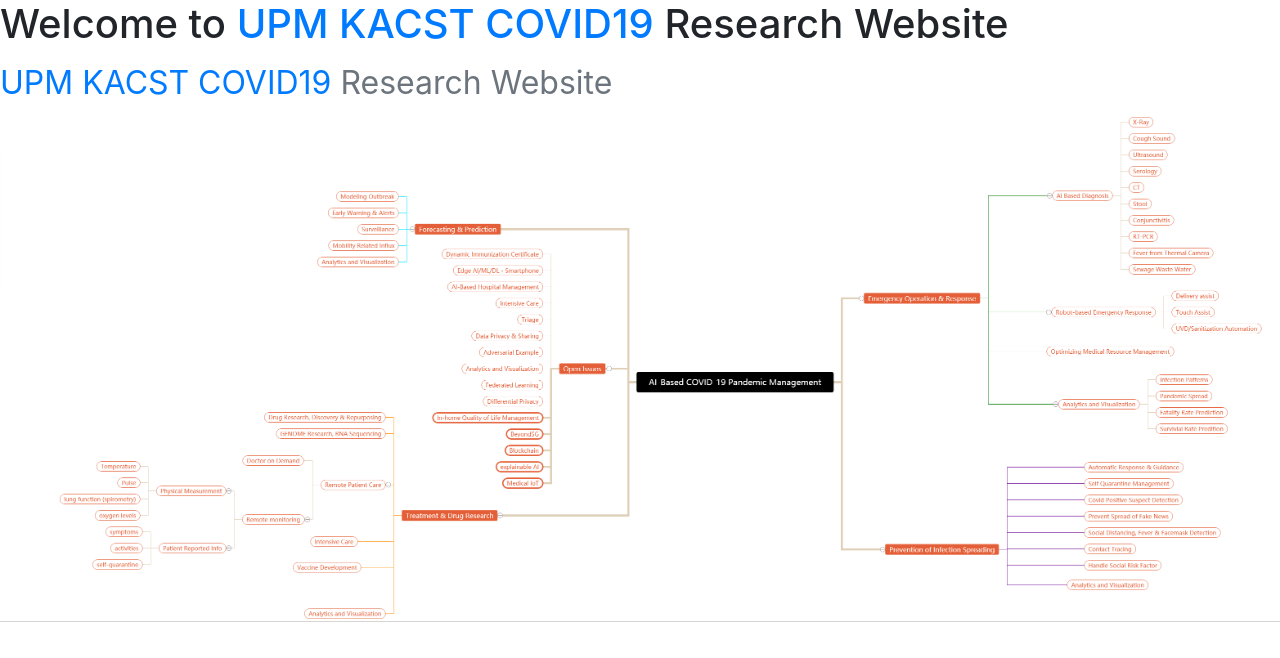
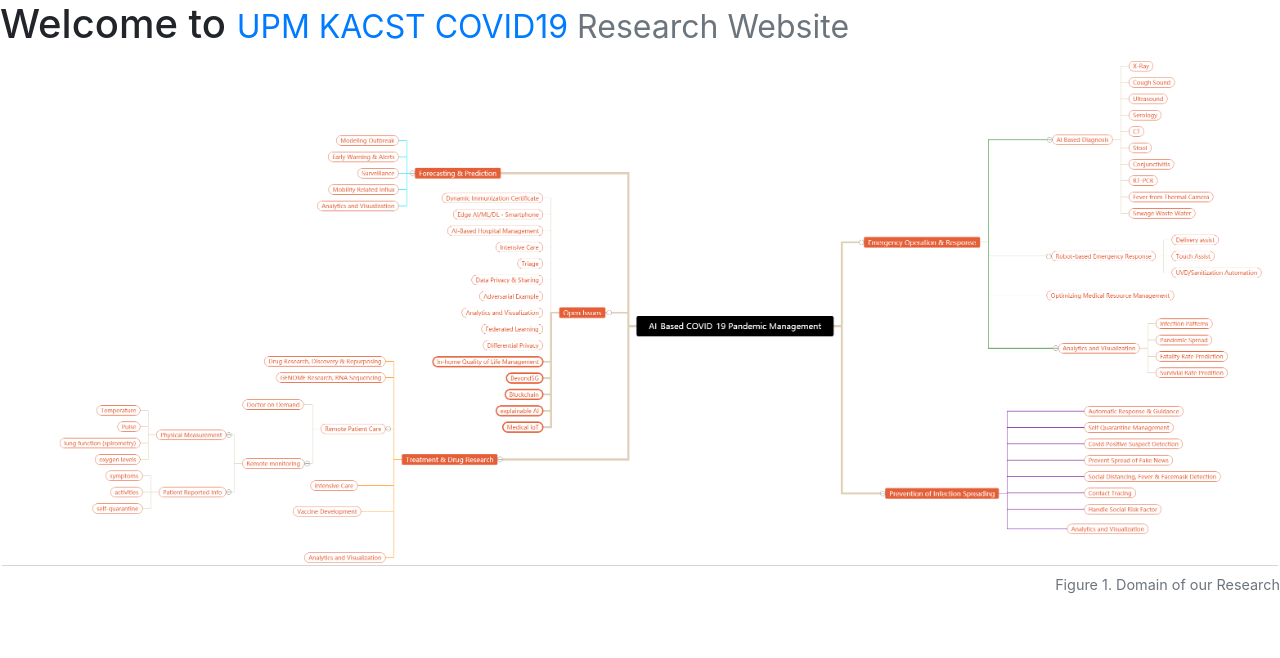
Before and after one commit to upm-kacst-covid19/upm-kacst-covid19.github.io, a plain HTML site: page index.html in a window 1280 px wide. Drawn offline with nearby package versions, Linux system fonts and the light colour scheme.

Commit message:
Update index.html

```diff
--- a/index.html
+++ b/index.html
@@ -11,11 +11,13 @@
     <title>UPM KACST COVID-19 Website</title>
   </head>
   <body>
-    <h1> Welcome to <span class="text-primary">UPM KACST COVID19</span> Research Website </h1>
     <h1>
-      <small class="text-muted"><span class="text-primary"> UPM KACST COVID19</span> Research Website </small>
+      Welcome to <small class="text-muted"><span class="text-primary"> UPM KACST COVID19</span> Research Website </small>
     </h1>
-    <img src="images/domains.png" class="img-fluid" alt="Responsive image" class="rounded">
+    <figure class="figure">
+      <img src="images/domains.png" class="figure-img img-fluid rounded" alt="Domain of our Research.">
+      <figcaption class="figure-caption text-right">Figure 1. Domain of our Research</figcaption>
+    </figure>
     <!-- Optional JavaScript -->
     <!-- jQuery first, then Popper.js, then Bootstrap JS -->
     <script src="https://code.jquery.com/jquery-3.2.1.slim.min.js" integrity="sha384-KJ3o2DKtIkvYIK3UENzmM7KCkRr/rE9/Qpg6aAZGJwFDMVNA/GpGFF93hXpG5KkN" crossorigin="anonymous"></script>
```
